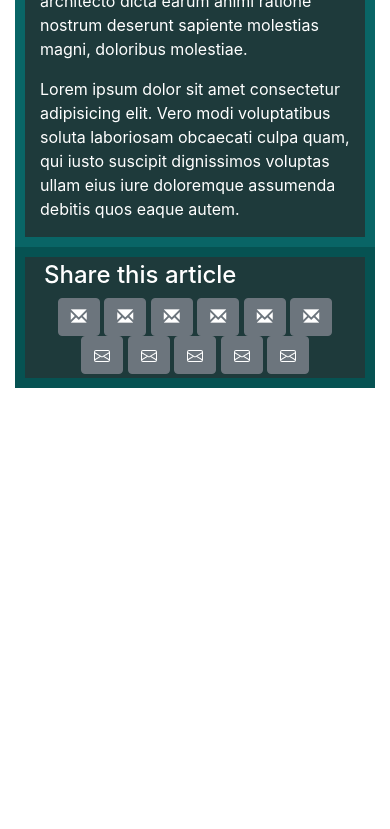
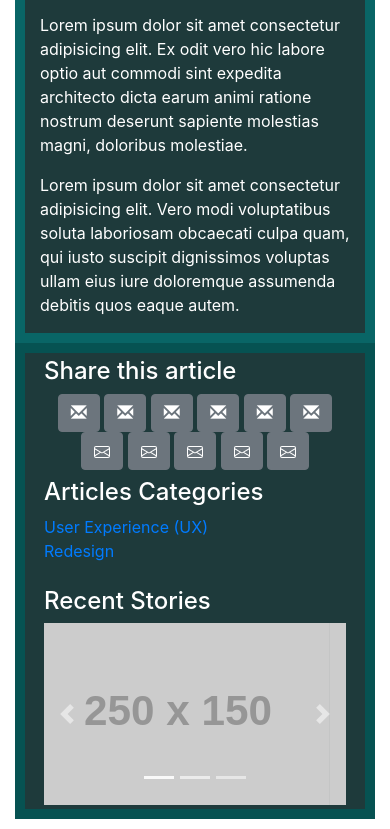
Before and after one commit to VasilSlavchev/FETaskV1, a website: page index.html in a window 390 px wide. Shown: the part 803-1632 px from the top of the page. Before the commit the page ends 1201 px from the top, so only its background shows below. Drawn offline with nearby package versions, Linux system fonts and the light colour scheme; placeholder pictures from the web are drawn by us.

Commit message:
slider added plus aditional css and responsive

```diff
--- a/index.html
+++ b/index.html
@@ -121,6 +121,45 @@
                             </div>
                         </div>
                     </div>
+
+                    <div class="p-1">
+                        <h4 class="font-artical">Articles Categories</h4>
+                        <ol class="list-unstyled">
+                            <li><a href="#">User Experience (UX)</a></li>
+                            <li><a href="#">Redesign</a></li>
+                        </ol>
+                    </div>
+
+                    <div class="p-1">
+                        <h4 class="font-aside font-artical">Recent Stories</h4>
+                        <div id="carouselExampleIndicators" class="carousel slide" data-ride="carousel">
+                            <ol class="carousel-indicators">
+                                <li data-target="#carouselExampleIndicators" data-slide-to="0" class="active"></li>
+                                <li data-target="#carouselExampleIndicators" data-slide-to="1"></li>
+                                <li data-target="#carouselExampleIndicators" data-slide-to="2"></li>
+                            </ol>
+                            <div class="carousel-inner">
+                                <div class="carousel-item active">
+                                    <img class="d-block w-100" src="https://dummyimage.com/250x150/b8b4b8/fff.jpg&text=slide+1" alt="First slide">
+                                </div>
+                                <div class="carousel-item">
+                                    <img class="d-block w-100" src="https://dummyimage.com/250x150/b8b4b8/fff.jpg&text=slide+2" alt="Second slide">
+                                </div>
+                                <div class="carousel-item">
+                                    <img class="d-block w-100" src="https://dummyimage.com/250x150/b8b4b8/fff.jpg&text=slide+3" alt="Third slide">
+                                </div>
+                            </div>
+                            <a class="carousel-control-prev" href="#carouselExampleIndicators" role="button" data-slide="prev">
+                                <span class="carousel-control-prev-icon" aria-hidden="true"></span>
+                                <span class="sr-only">Previous</span>
+                            </a>
+                            <a class="carousel-control-next" href="#carouselExampleIndicators" role="button" data-slide="next">
+                                <span class="carousel-control-next-icon" aria-hidden="true"></span>
+                                <span class="sr-only">Next</span>
+                            </a>
+                        </div>
+                    </div>
+
                 </aside>
             </div>
         </div>
--- a/sass/index.scss
+++ b/sass/index.scss
@@ -172,3 +172,34 @@ $max-container: 1280px;
         }
     }
 }
+
+.font-aside {}
+.font-artical {}
+
+@media (max-width: 768px) {
+
+    .navbar-fixed {
+        display: none;
+    }
+
+    .navbar-expand-md .navbar-collapse {
+        display: block;
+    }
+
+    // .navbar-nav {
+    //     display:flex;
+    // }
+
+    .nav-item {
+        flex:1 auto;
+    }
+
+    // .nav-link {
+    //     width: 100%;
+    //     display: flex;
+    //     justify-content: space-around;
+    //     justify-content: space-between;
+    //     border: 1px solid red;
+    // }
+
+}
```
Also changed, not shown: css/index.css, sass/dist/index.css.
